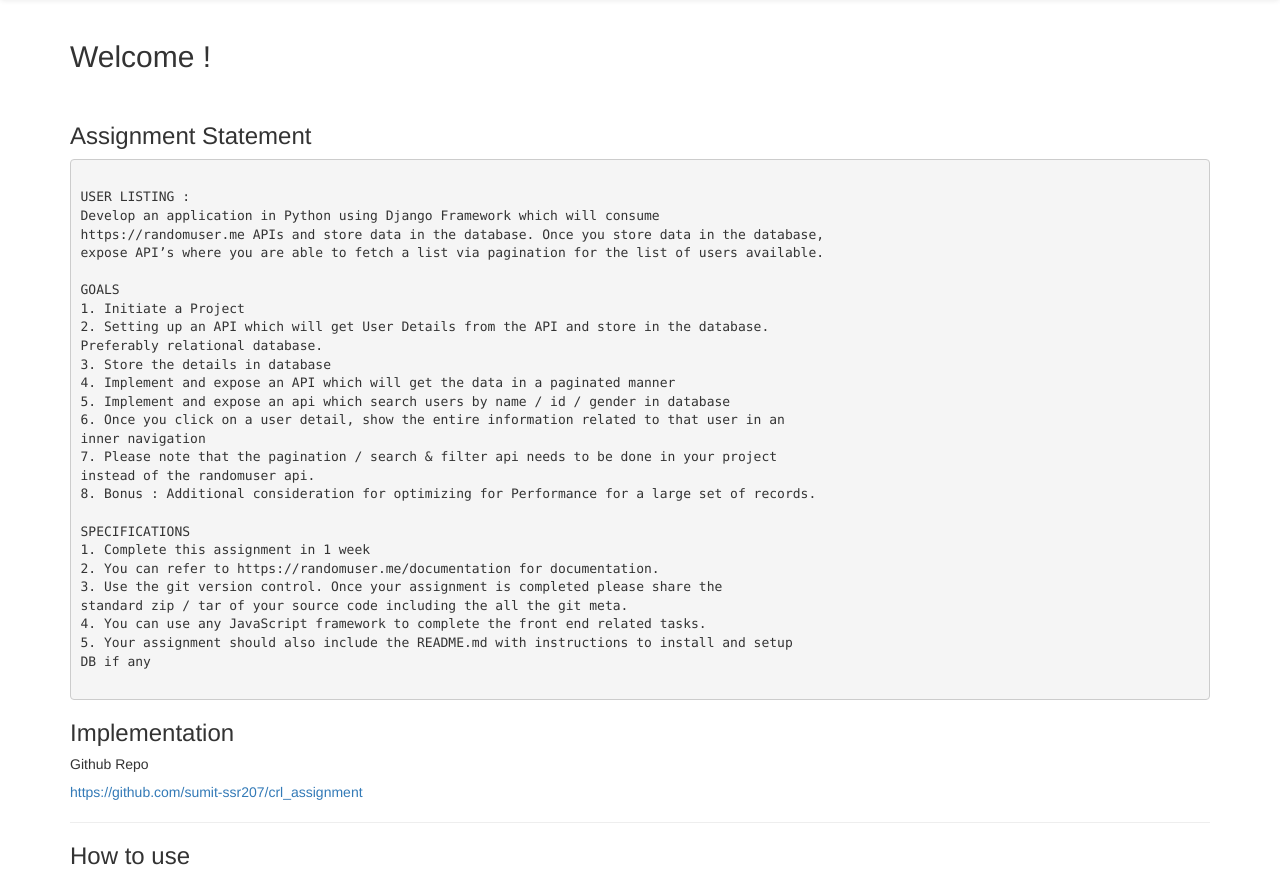
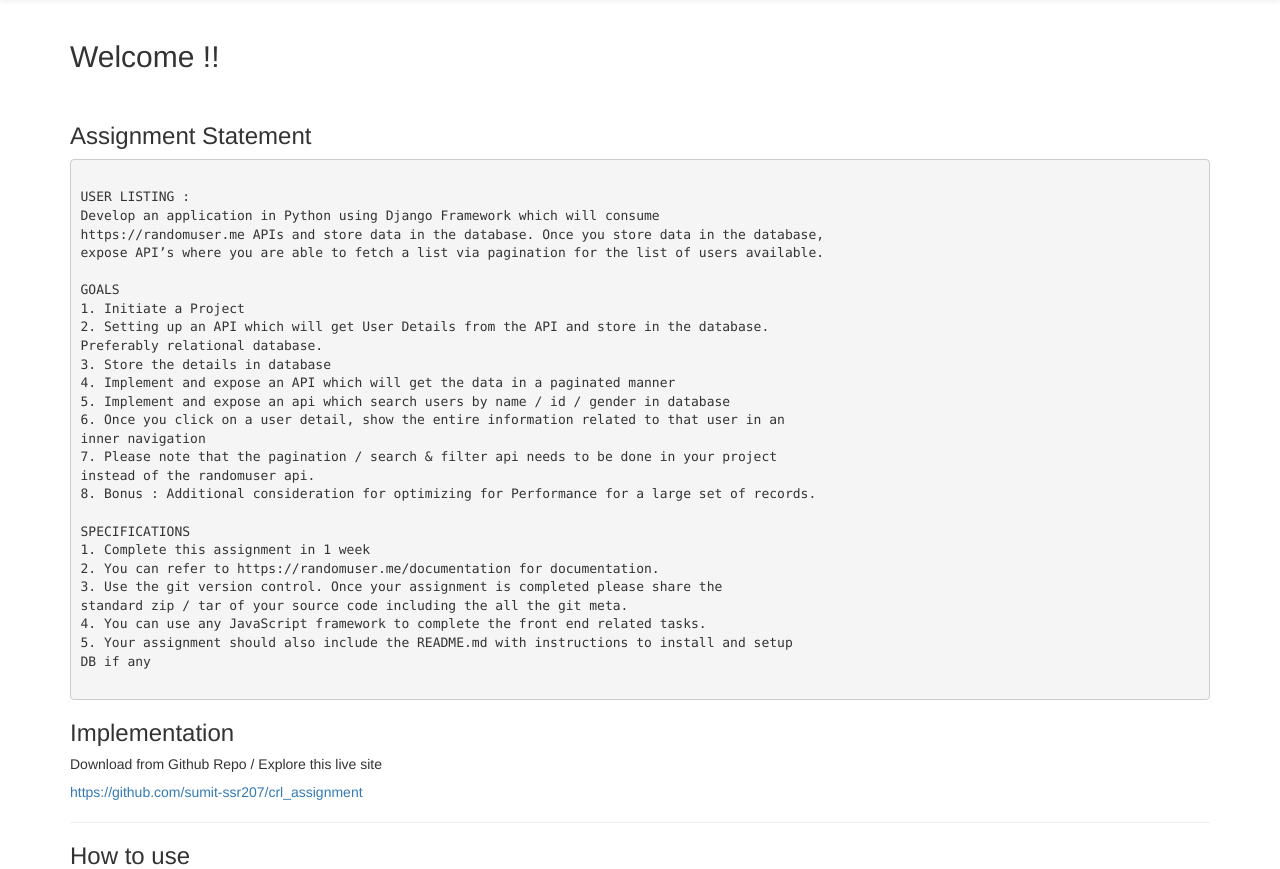
Before and after one commit to sumit-ssr207/crl_assignment, a Django app: page / in a window 1280 px wide. Shown: the part 52-921 px from the top of the page. Run offline with Django 4.2, Linux system fonts and the light colour scheme; some libraries are stand-ins or nearby versions.

Commit message:
Added Exclamation mark

```diff
--- a/user_listing/templates/index.html
+++ b/user_listing/templates/index.html
@@ -19,7 +19,7 @@
 {% include "navbar.html" %}
 
 <div class="container">
-	<h2>Welcome !</h2>
+	<h2>Welcome !!</h2>
   <br/>
   <h3>Assignment Statement</h3>
 
@@ -58,7 +58,7 @@ DB if any
 
 <h3>Implementation</h3>
 
-<h5> Github Repo </h5>
+<h5>Download from Github Repo / Explore this live site </h5>
 <a href="https://github.com/sumit-ssr207/crl_assignment">https://github.com/sumit-ssr207/crl_assignment</a>
 <hr/>
 
```
Also changed, not shown: 1 other file.
